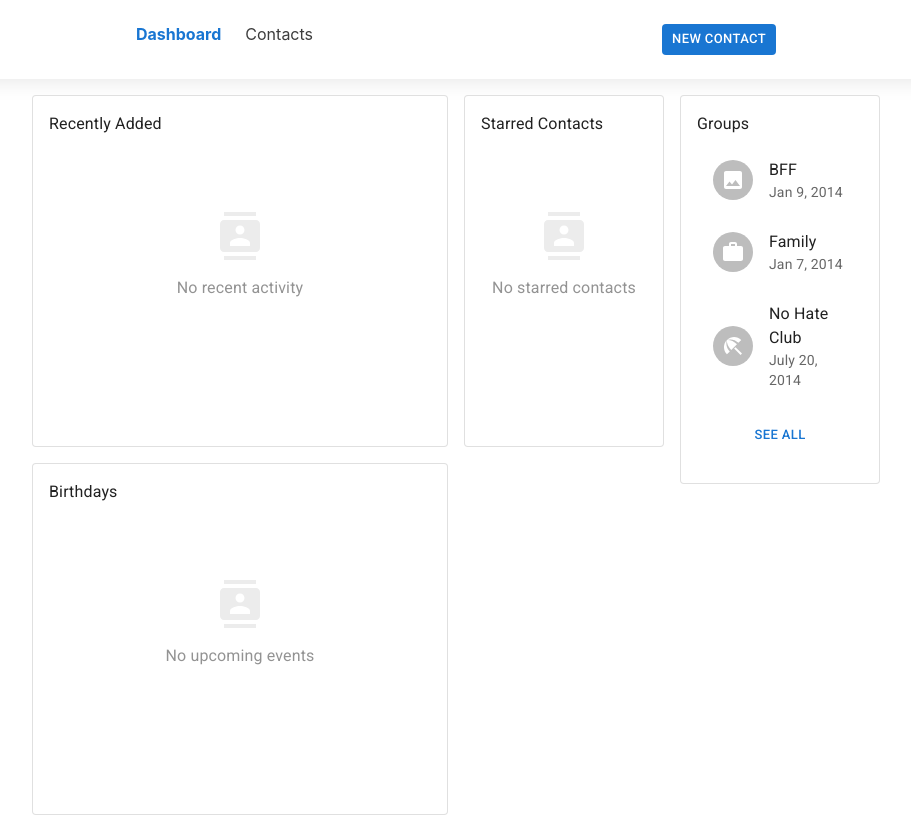
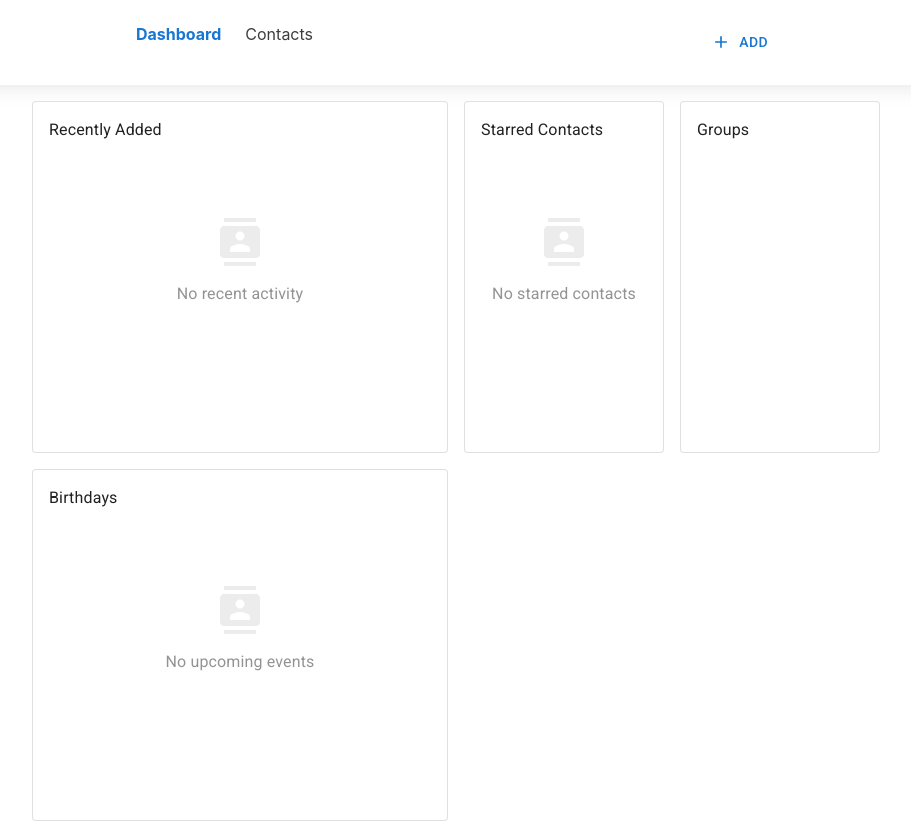
Before and after one commit to marilyn-n/contacts-app, a React (Create React App) app: page / in a window 1280 px wide. Shown: the top 822 px of the page, without its empty margins (184-1095 px from the left). Built offline with nearby package versions, Linux system fonts and the light colour scheme.

Commit message:
create groups feature

```diff
--- a/src/App.js
+++ b/src/App.js
@@ -1,4 +1,4 @@
-import React, { useState, useContext } from "react";
+import React, { useContext } from "react";
 import { BrowserRouter as Router, Routes, Route } from "react-router-dom";
 import { NavLink } from 'react-router-dom';
 import TheDashboard from './pages/dashboard/TheDashboard';
@@ -8,9 +8,27 @@ import { Button, Box, Typography } from "@mui/material";
 import FormDialog from './components/CreateNewDialog';
 import { AppCtx } from "./context/appContext";
 import "./App.css"
+import AddIcon from '@mui/icons-material/Add';
+import PersonIcon from '@mui/icons-material/Person';
+import GroupsIcon from '@mui/icons-material/Groups';
+import Menu from '@mui/material/Menu';
+import MenuItem from '@mui/material/MenuItem';
+import MenuList from '@mui/material/MenuList';
+import ListItemText from '@mui/material/ListItemText';
+import ListItemIcon from '@mui/material/ListItemIcon';
+import CreateGroupDialog from "./components/CreateGropuDialog";
 
 const App = () => {
     const { handleClickOpen } = useContext(AppCtx);
+    const [anchorEl, setAnchorEl] = React.useState(null);
+    const { handleGroupOpen } = useContext(AppCtx);
+    const open = Boolean(anchorEl);
+    const handleClick = (event) => {
+        setAnchorEl(event.currentTarget);
+    };
+    const handleClose = () => {
+        setAnchorEl(null);
+    };
 
     return (
         <>
@@ -27,7 +45,39 @@ const App = () => {
                         </Stack>
                     </nav>
                     <Stack direction="row" alignItems='center'>
-                        <Button variant="contained" size="small" disableElevation={true} onClick={handleClickOpen}>New Contact</Button>
+                        <Button
+                            id="demo-positioned-button"
+                            aria-controls={open ? 'demo-positioned-menu' : undefined}
+                            aria-haspopup="true"
+                            aria-expanded={open ? 'true' : undefined}
+                            onClick={handleClick}
+                            startIcon={<AddIcon fontSize="inherit" />}
+                        >
+                            Add
+                        </Button>
+                        <Menu id="demo-positioned-menu"
+                            aria-labelledby="demo-positioned-button"
+                            anchorEl={anchorEl}
+                            open={open}
+                            onClose={handleClose}
+
+                        >
+                            <MenuList sx={{ width: 200 }}>
+                                <MenuItem onClick={handleClickOpen}>
+                                    <ListItemIcon>
+                                        <PersonIcon fontSize="small" />
+                                    </ListItemIcon>
+                                    <ListItemText>New Contact</ListItemText>
+                                </MenuItem>
+                                <MenuItem onClick={handleGroupOpen}>
+                                    <ListItemIcon>
+                                        <GroupsIcon fontSize="small" />
+                                    </ListItemIcon>
+                                    <ListItemText>New Group</ListItemText>
+                                </MenuItem>
+                            </MenuList>
+                        </Menu>
+
                     </Stack>
                 </Box>
                 <Routes>
@@ -36,6 +86,7 @@ const App = () => {
                 </Routes>
             </Router>
             <FormDialog />
+            <CreateGroupDialog />
 
             <footer style={{ backgroundColor: 'rgb(250 248 248)', padding: '2rem', textAlign: 'center', color: '#939393' }}>
                 <Typography sx={{ fontSize: '1.15rem' }}> &#169; 2023 Marilyn Negrete </Typography>
--- a/src/Pages/Contacts/ContactDetailsPanel.js
+++ b/src/Pages/Contacts/ContactDetailsPanel.js
@@ -44,9 +44,7 @@ const ContactDetailsPanel = (props) => {
         <>
             <Grid container direction='column'>
                 <Grid item display='flex' alignItems='center' flexDirection='column'>
-                    <Avatar sx={{ width: 150, height: 150 }}>
-                        <ImageIcon />
-                    </Avatar>
+                    <Avatar alt={`${contactDetails.firstName} ${contactDetails.lastName}`} src="/static/images/avatar/1.jpg" sx={{ width: 150, height: 150, fontSize: 60 }} />
                     <Typography sx={{ margin: '1rem 0', fontSize: 20 }}>{contactDetails.firstName}, {contactDetails.lastName}</Typography>
 
                     <Box>
--- a/src/Pages/Dashboard/TheDashboard.js
+++ b/src/Pages/Dashboard/TheDashboard.js
@@ -5,11 +5,7 @@ import ListItem from '@mui/material/ListItem';
 import ListItemText from '@mui/material/ListItemText';
 import ListItemAvatar from '@mui/material/ListItemAvatar';
 import Avatar from '@mui/material/Avatar';
-import Box from '@mui/material/Box';
-import ContactsIcon from '@mui/icons-material/Contacts';
 import ImageIcon from '@mui/icons-material/Image';
-import WorkIcon from '@mui/icons-material/Work';
-import BeachAccessIcon from '@mui/icons-material/BeachAccess';
 import Card from '@mui/material/Card';
 import CardActions from '@mui/material/CardActions';
 import CardContent from '@mui/material/CardContent';
@@ -22,7 +18,7 @@ import SeeAllDialog from "../../components/SeeAllDialog";
 import EmptyStateUI from "../../components/EmptyUIState";
 
 const TheDashboard = () => {
-    const { contacts, setOpen, handleSeeAllOpen, } = useContext(AppCtx);
+    const { contacts, setOpen, handleSeeAllOpen, groups } = useContext(AppCtx);
     const starredContacts = contacts.filter(item => item.isStared);
     const map = <iframe src="https://www.google.com/maps/embed?pb=!1m18!1m12!1m3!1d240863.9978504921!2d-99.45510693850875!3d19.39079237487473!2m3!1f0!2f0!3f0!3m2!1i1024!2i768!4f13.1!3m3!1m2!1s0x85ce0026db097507%3A0x54061076265ee841!2sMexico%20City%2C%20CDMX!5e0!3m2!1sen!2smx!4v1687906913347!5m2!1sen!2smx" style={{ border: 0, width: '100%', height: 300 }} allowFullScreen="" loading="lazy" referrerPolicy="no-referrer-when-downgrade"></iframe>
     const [recentAdded, setRecentAdded] = useState([]);
@@ -31,6 +27,8 @@ const TheDashboard = () => {
         items: [],
         label: '',
     });
+
+    console.log(groups, 'lllllloooollllllll');
 
     useEffect(() => {
         const compareDates = (a, b) => new Date(b.createdDate) - new Date(a.createdDate);
@@ -52,7 +50,7 @@ const TheDashboard = () => {
                 setItemsData({ items: [...starredContacts], label: 'Starred Contacts' });
                 break;
             case 'groups':
-                setItemsData({ items: [], label: 'Groups' });
+                setItemsData({ items: [...groups], label: 'Groups' });
                 break;
             default:
                 break;
@@ -167,34 +165,22 @@ const TheDashboard = () => {
                     <CardContent>
                         <Typography>Groups</Typography>
                         <List>
-                            <ListItem>
+                            {groups ? groups.slice(0, 3).map((g) => {
+                                return (<ListItem>
                                     <ListItemAvatar>
                                         <Avatar>
                                             <ImageIcon />
                                         </Avatar>
                                     </ListItemAvatar>
-                                <ListItemText primary="BFF" secondary="Jan 9, 2014" />
-                            </ListItem>
-                            <ListItem>
-                                <ListItemAvatar>
-                                    <Avatar>
-                                        <WorkIcon />
-                                    </Avatar>
-                                </ListItemAvatar>
-                                <ListItemText primary="Family" secondary="Jan 7, 2014" />
-                            </ListItem>
-                            <ListItem>
-                                <ListItemAvatar>
-                                    <Avatar>
-                                        <BeachAccessIcon />
-                                    </Avatar>
-                                </ListItemAvatar>
-                                <ListItemText primary="No Hate Club" secondary="July 20, 2014" />
-                            </ListItem>
+                                    <ListItemText primary={g.groupName} secondary="Jan 9, 2014" />
+                                </ListItem>)
+                            }) : <EmptyStateUI label='Create a group' />}
                         </List>
+                        {groups.length > 3 ?
                             <CardActions sx={{ display: 'flex', justifyContent: 'center' }}>
                                 <Button onClick={() => displayData('groups')} size="small">See All</Button>
-                        </CardActions>
+                            </CardActions> : null}
+
                     </CardContent>
                 </Card>
             </Grid>
--- /dev/null
+++ b/src/components/CreateGropuDialog.js
@@ -0,0 +1,109 @@
+import React, { useState, useContext, useEffect } from "react";
+import Button from '@mui/material/Button';
+import TextField from '@mui/material/TextField';
+import Dialog from '@mui/material/Dialog';
+import DialogActions from '@mui/material/DialogActions';
+import DialogContent from '@mui/material/DialogContent';
+import DialogContentText from '@mui/material/DialogContentText';
+import DialogTitle from '@mui/material/DialogTitle';
+import Avatar from '@mui/material/Avatar';
+import GroupsIcon from '@mui/icons-material/Groups';
+import { blueGrey } from '@mui/material/colors';
+import { AppCtx } from '../context/appContext';
+import Autocomplete from '@mui/material/Autocomplete';
+
+const CreateGroupDialog = () => {
+    const { openGroupDialog, handleGroupClose, contacts, groups, setGroups } = useContext(AppCtx);
+
+    const [group, setGroup] = useState(
+        {
+            groupName: '',
+            members: [],
+        }
+    );
+
+
+    const handleChange = (e) => {
+        setGroup({
+            ...group,
+            [e.target.id]: `${e.target.value}`
+        });
+    }
+
+    const handleMembersChange = (event, newValue) => {
+        setGroup({
+            ...group,
+            'members': newValue
+        });
+    }
+
+    const clearForm = () => {
+        setGroup({
+            groupName: '',
+            members: [],
+        })
+    }
+
+    const addNewGroup = (theGroup) => {
+        handleGroupClose();
+        clearForm();
+
+        const newGroup = {
+            ...theGroup,
+            id: crypto.randomUUID,
+            createdDate: new Date(),
+        }
+
+        setGroups([...groups, newGroup]);
+    }
+
+    useEffect(() => {
+        localStorage.setItem('storedGroups', JSON.stringify(groups));
+    }, [groups]);
+
+    return (
+        <Dialog open={openGroupDialog} onClose={handleGroupClose}>
+            <DialogTitle>New Group</DialogTitle>
+            <DialogContent sx={{ width: 400 }}>
+                <DialogContentText>
+                    <Avatar sx={{ bgcolor: blueGrey[600], height: 80, width: 80, margin: '1rem auto' }}>
+                        <GroupsIcon sx={{ fontSize: 50 }} />
+                    </Avatar>
+                </DialogContentText>
+                <TextField
+                    autoFocus
+                    margin="dense"
+                    id="groupName"
+                    label="Group Name"
+                    type="text"
+                    fullWidth
+                    variant="outlined"
+                    value={group.groupName}
+                    onChange={handleChange}
+                    sx={{ margin: '.75rem 0' }}
+                />
+                <Autocomplete
+                    multiple
+                    id="members"
+                    options={contacts}
+                    getOptionLabel={(option) => option.firstName}
+                    onChange={handleMembersChange}
+                    renderInput={(params) => (
+                        <TextField
+                            {...params}
+                            variant="outlined"
+                            label="Group Members"
+                            placeholder='members'
+                        />
+                    )}
+                />
+            </DialogContent>
+            <DialogActions>
+                <Button onClick={handleGroupClose}>Cancel</Button>
+                <Button onClick={() => addNewGroup(group)} disabled={!group.groupName && !group.members.length}>Done</Button>
+            </DialogActions>
+        </Dialog>
+    )
+}
+
+export default CreateGroupDialog;
--- a/src/components/SeeAllDialog.js
+++ b/src/components/SeeAllDialog.js
@@ -33,9 +33,9 @@ const SeeAllDialog = (props) => {
                     {itemsData.items.map(i => {
                         return (<ListItem key={i.id}>
                             <ListItemAvatar>
-                                <Avatar alt={`${i.firstName} ${i.lastName}`} src="/static/images/avatar/1.jpg" />
+                                <Avatar alt={itemsData.label === 'Groups' ? `${i.groupName}` : `${i.firstName} ${i.lastName}`} src="/static/images/avatar/1.jpg" />
                             </ListItemAvatar>
-                            <ListItemText primary={`${i.firstName} ${i.lastName}`} secondary={itemsData.label === 'Recently Added' ? i.mobile : i.address} />
+                            <ListItemText primary={itemsData.label === 'Groups' ? `${i.groupName}` : `${i.firstName} ${i.lastName}`} secondary={itemsData.label === 'Recently Added' ? i.mobile : i.address} />
                         </ListItem>)
                     })}
                 </List>
--- a/src/context/appContext.js
+++ b/src/context/appContext.js
@@ -6,14 +6,15 @@ const AppProvider = ({ children }) => {
     const [open, setOpen] = useState(false);
     const [isSeeAllOpen, setIsSeeAllOpen] = useState(false);
     const [openEditDialog, setOpenEditDialog] = useState(false);
+    const [openGroupDialog, setGroupDialog] = useState(false);
     const [contacts, setContacts] = useState(() => {
         const storage = JSON.parse(localStorage.getItem('storedContacts'));
         return storage ? storage : [];
     });
-    const [groups, setGroups] = useState([
-        { id: 1, groupName: 'Family', participants: [{ firstName: 'Molly', lastName: 'Molly' }, { firstName: 'Mamrrandi', lastName: 'Casas' }], lastEditedOn: '06/16/2023', createdOn: '03/06/2023' },
-        { id: 2, groupName: 'BFF', participants: [{ firstName: 'Molly', lastName: 'Molly' }, { firstName: 'Mamrrandi', lastName: 'Casas' }], lastEditedOn: '06/26/2023', createdOn: '03/06/2023' }
-    ]);
+    const [groups, setGroups] = useState(() => {
+        const storage = JSON.parse(localStorage.getItem('storedGroups'));
+        return storage ? storage : [];
+    });
 
     const handleClickOpen = () => setOpen(true);
     const handleClose = () => setOpen(false);
@@ -23,6 +24,9 @@ const AppProvider = ({ children }) => {
 
     const handleSeeAllOpen = () => setIsSeeAllOpen(true);
     const handleSeeAllClose = () => setIsSeeAllOpen(false);
+
+    const handleGroupOpen = () => setGroupDialog(true);
+    const handleGroupClose = () => setGroupDialog(false);
 
     const contextValue = {
         contacts,
@@ -39,6 +43,12 @@ const AppProvider = ({ children }) => {
         setIsSeeAllOpen,
         handleSeeAllOpen,
         handleSeeAllClose,
+        openGroupDialog,
+        setGroupDialog,
+        handleGroupOpen,
+        handleGroupClose,
+        groups,
+        setGroups
     }
 
     return (
```
Lines whose indentation alone changed are shown as unchanged.
